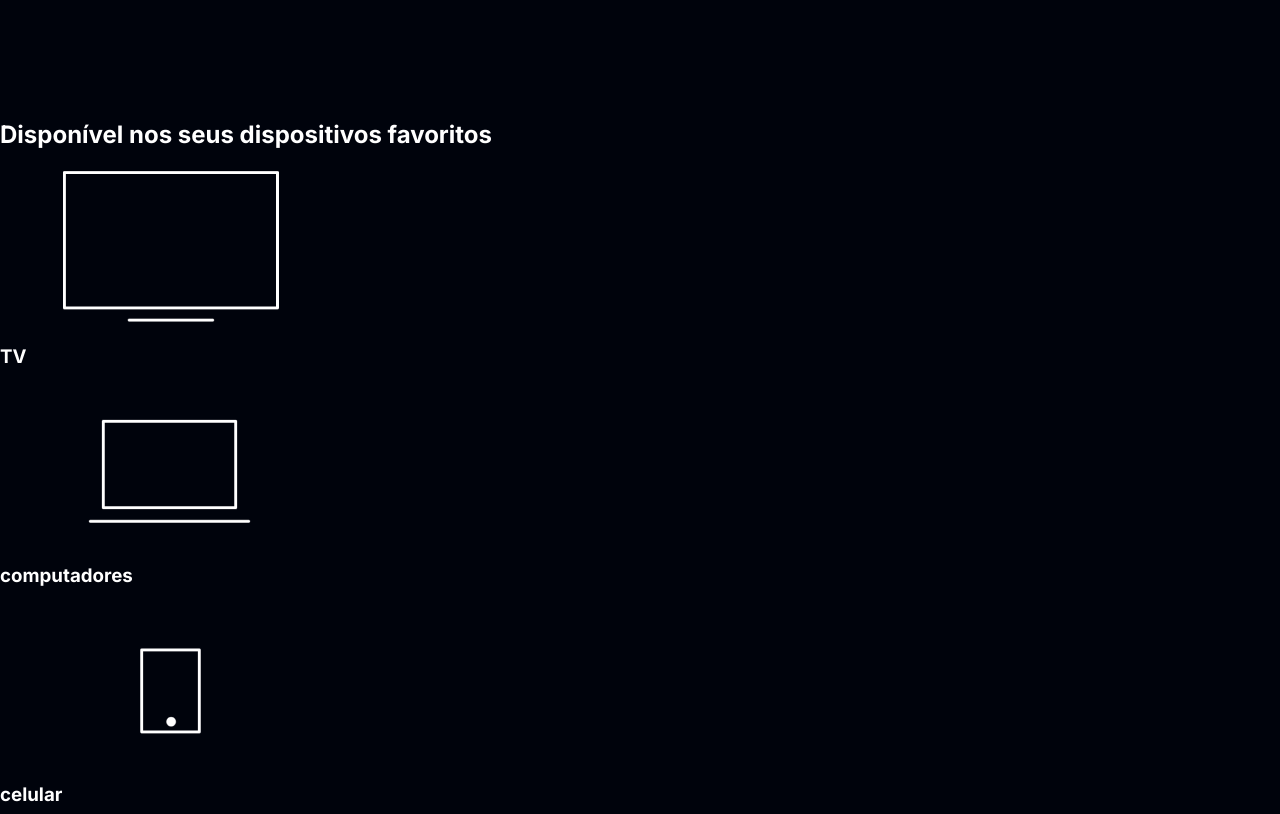
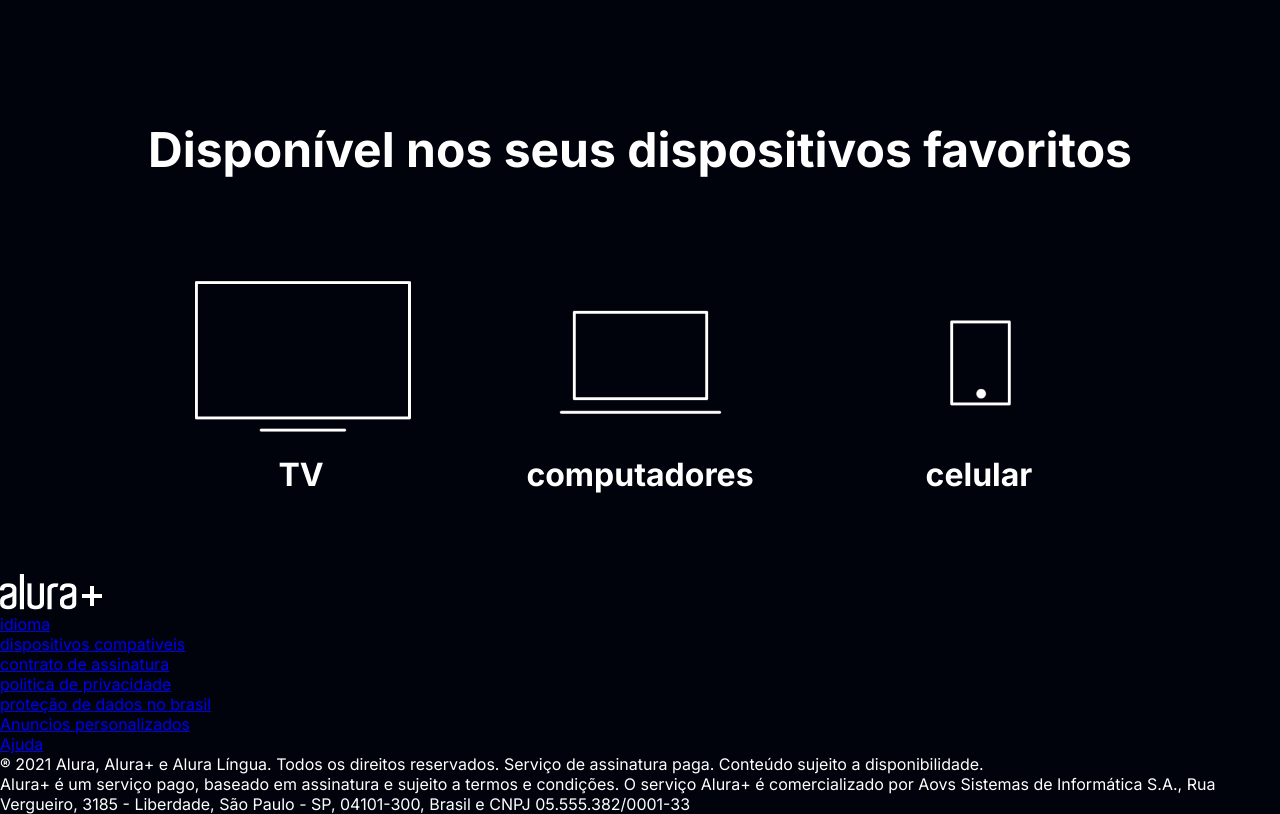
Before and after one commit to MarcosS3LORDcen/alura-plus, a plain HTML site: page index.html in a window 1280 px wide. Shown: the part 3080-3894 px from the top of the page. Drawn offline with Linux system fonts and the light colour scheme.

Commit message:
Add files via upload

```diff
--- a/index.html
+++ b/index.html
@@ -67,6 +67,35 @@
             </ul>
 
         </section>
+
+        <footer class="rodape">
+            <img src="./img/Logo.png" alt="Alura+" class="rodape__logo">
+            <ul class="rodape__lista">
+                <li class="lista__link">
+                    <a href="#">idioma</a>
+                </li>
+                <li class="lista__link">
+                    <a href="#">dispositivos compativeis</a>
+                </li>
+                <li class="lista__link">
+                    <a href="#">contrato de assinatura</a>
+                </li>
+                <li class="lista__link">
+                    <a href="#">politica de privacidade</a>
+                </li>
+                <li class="lista__link">
+                    <a href="#">proteção de dados no brasil</a>
+                </li>
+                <li class="lista__link">
+                    <a href="#">Anuncios personalizados</a>
+                </li>
+                <li class="lista__link">
+                    <a href="#">Ajuda</a>
+                </li>
+            </ul>
+            <p class="rodape__texto">® 2021 Alura, Alura+ e Alura Língua. Todos os direitos reservados. Serviço de assinatura paga. Conteúdo sujeito a disponibilidade.</p>
+            <p class="rodape__texto">Alura+ é um serviço pago, baseado em assinatura e sujeito a termos e condições. O serviço Alura+ é comercializado por Aovs Sistemas de Informática S.A., Rua Vergueiro, 3185 - Liberdade, São Paulo - SP, 04101-300, Brasil e CNPJ 05.555.382/0001-33</p>
+        </footer>
 </body>
 
 </html>
--- a/style.css
+++ b/style.css
@@ -87,9 +87,29 @@ body{
 .secundario__botao{
     display: inline-block;
     margin-top: 1em;
-
 }
 
 .container__descricao{
     padding: 2em;
 }
+
+.dispositivos__lista{
+    display: flex;
+    justify-content: center;
+    list-style-type: none;
+    margin: 5em 0;
+}
+
+.dispositivos{
+    text-align: center;
+}
+
+.dispositivos__titulo{
+    font-size: 48px;
+    color: var(--branco-principal);
+}
+
+.lista__item {
+    font-size: 32px;
+    color: var(--branco-principal);
+}
```
Also changed, not shown: img/Logo.png (added).
